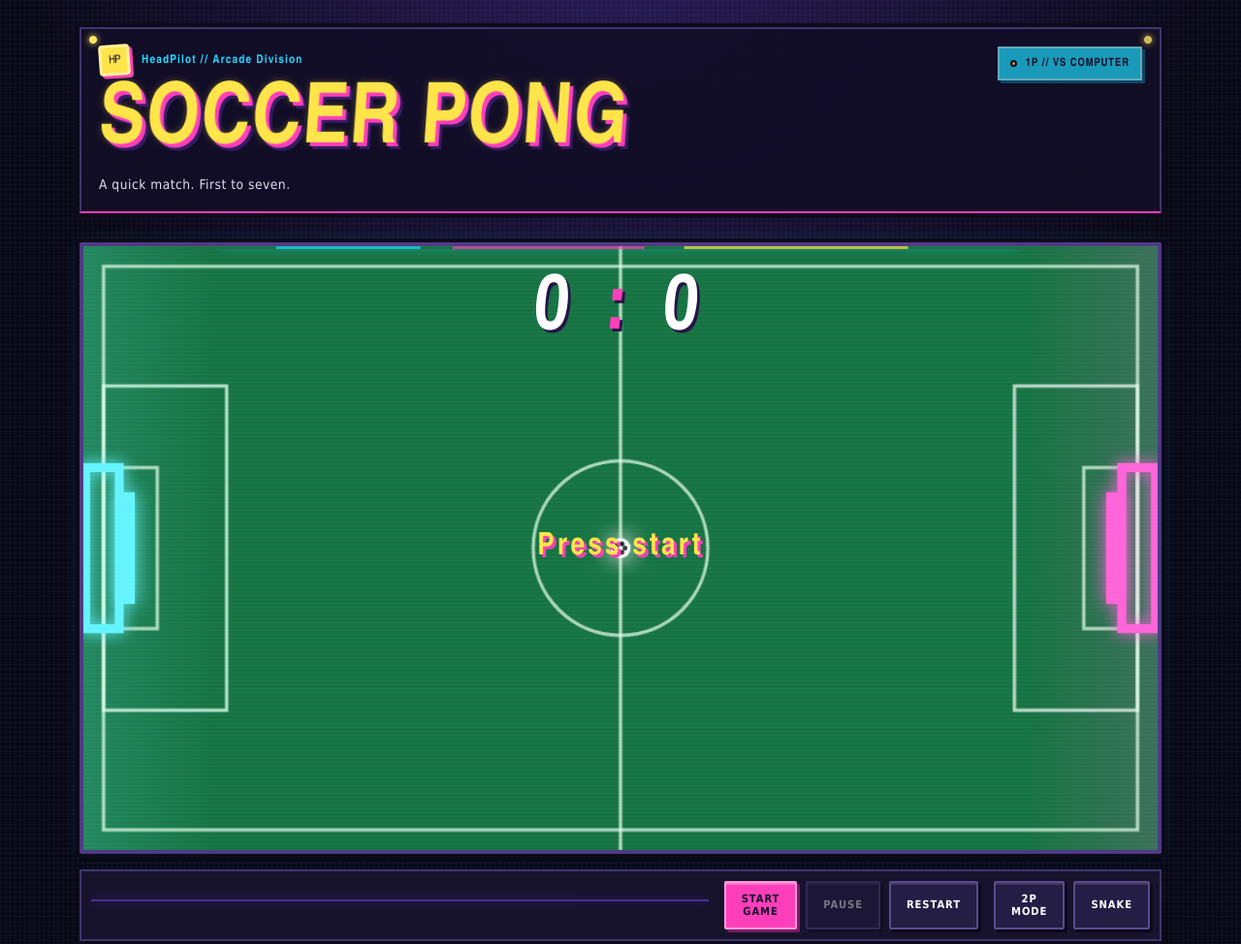
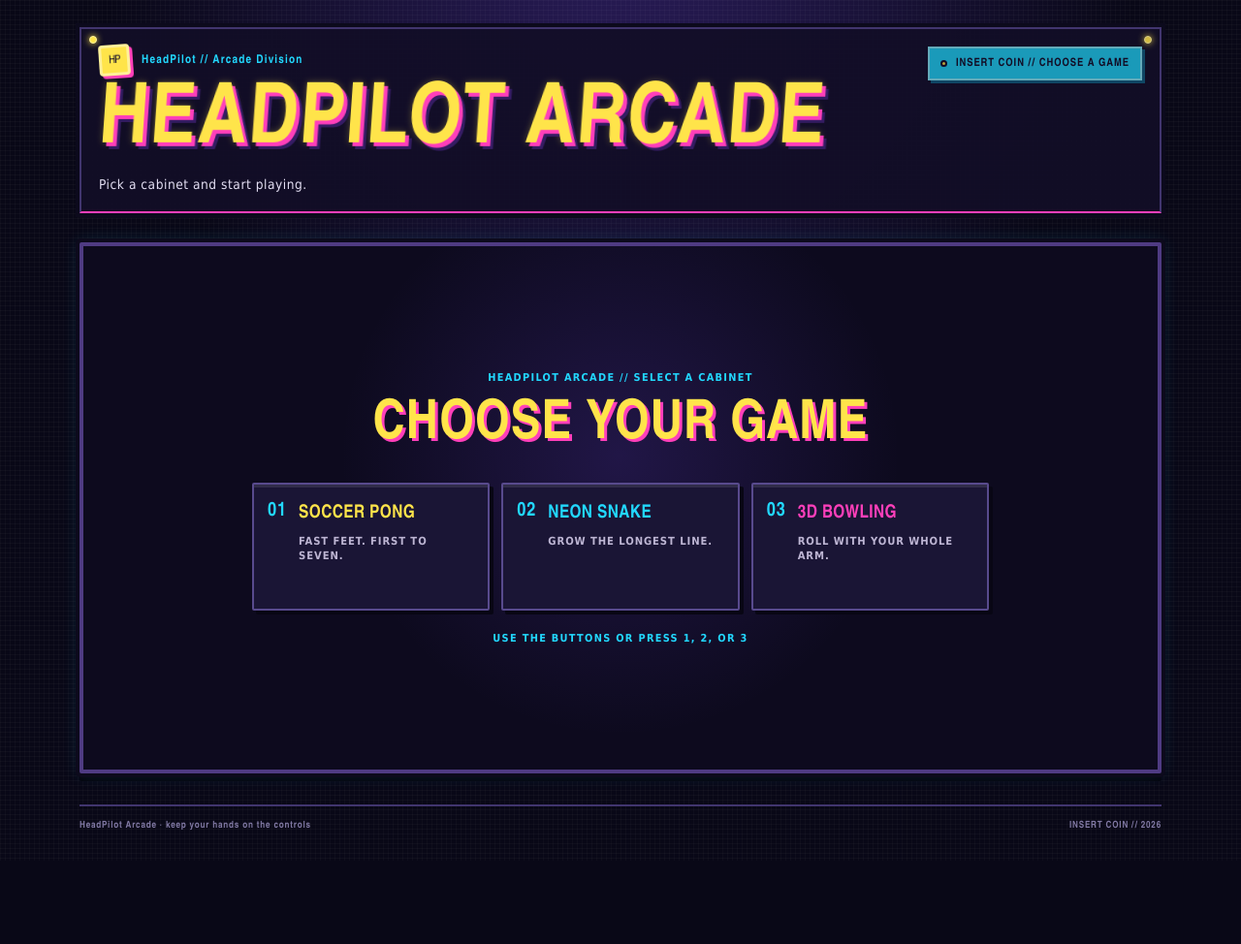
Before and after one commit to aj0khi/aircade-mru-hacks, a website built with Vite: page index.html in a window 1280 px wide. Shown: the top 974 px of the page at 97% size. After the commit the page ends 888 px from the top, so only its background shows below. Built offline with nearby package versions, Linux system fonts and the light colour scheme.

Commit message:
Add arcade cabinet game selection

```diff
--- a/index.html
+++ b/index.html
@@ -22,7 +22,26 @@
         </div>
       </header>
 
-      <section class="game-shell" aria-label="Soccer Pong game">
+      <section class="game-shell" aria-label="HeadPilot game selection">
+        <div id="game-menu" class="game-menu" aria-labelledby="game-menu-title">
+          <p class="menu-kicker">HEADPILOT ARCADE // SELECT A CABINET</p>
+          <h2 id="game-menu-title">Choose your game</h2>
+          <div class="game-menu-options">
+            <button class="game-choice choice-pong" type="button" data-game="pong">
+              <span class="choice-number">01</span>
+              <span><strong>Soccer Pong</strong><small>Fast feet. First to seven.</small></span>
+            </button>
+            <button class="game-choice choice-snake" type="button" data-game="snake">
+              <span class="choice-number">02</span>
+              <span><strong>Neon Snake</strong><small>Grow the longest line.</small></span>
+            </button>
+            <button class="game-choice choice-bowling" type="button" data-game="bowling-3d">
+              <span class="choice-number">03</span>
+              <span><strong>3D Bowling</strong><small>Roll with your whole arm.</small></span>
+            </button>
+          </div>
+          <p class="menu-hint">Use the buttons or press 1, 2, or 3</p>
+        </div>
         <div class="scoreboard" aria-live="polite">
           <span id="player-score">0</span>
           <span id="score-divider" class="score-divider">:</span>
@@ -39,7 +58,7 @@
         <div id="message" class="message">PRESS START</div>
       </section>
 
-      <section class="controls" aria-label="Game controls">
+      <section id="game-controls" class="controls" aria-label="Game controls">
         <div class="control-group primary-actions">
           <button id="start-button" class="primary" type="button">Start game</button>
           <button id="pause-button" type="button">Pause</button>
--- a/src/game/Snake.js
+++ b/src/game/Snake.js
@@ -96,9 +96,9 @@ export class Snake {
     const ctx = this.context;
     const cellWidth = this.canvas.width / this.columns;
     const cellHeight = this.canvas.height / this.rows;
-    ctx.fillStyle = "#101b14";
+    ctx.fillStyle = "#101327";
     ctx.fillRect(0, 0, this.canvas.width, this.canvas.height);
-    ctx.strokeStyle = "rgba(184, 255, 202, 0.08)";
+    ctx.strokeStyle = "rgba(123, 77, 255, 0.2)";
     ctx.lineWidth = 1;
     for (let x = 1; x < this.columns; x += 1) {
       ctx.beginPath(); ctx.moveTo(x * cellWidth, 0); ctx.lineTo(x * cellWidth, this.canvas.height); ctx.stroke();
@@ -106,8 +106,8 @@ export class Snake {
     for (let y = 1; y < this.rows; y += 1) {
       ctx.beginPath(); ctx.moveTo(0, y * cellHeight); ctx.lineTo(this.canvas.width, y * cellHeight); ctx.stroke();
     }
-    this.drawCell(ctx, this.food, cellWidth, cellHeight, "#f7d774");
-    this.snake.forEach((segment, index) => this.drawCell(ctx, segment, cellWidth, cellHeight, index === 0 ? "#64f4ff" : "#34b878"));
+    this.drawCell(ctx, this.food, cellWidth, cellHeight, "#ffe44a");
+    this.snake.forEach((segment, index) => this.drawCell(ctx, segment, cellWidth, cellHeight, index === 0 ? "#22d8ff" : "#ff3fba"));
   }
 
   drawCell(ctx, cell, width, height, color) {
--- a/src/main.js
+++ b/src/main.js
@@ -16,13 +16,16 @@ const playerScore = document.querySelector("#player-score");
 const opponentScore = document.querySelector("#opponent-score");
 const scoreDivider = document.querySelector("#score-divider");
 const instructions = document.querySelector("#instructions");
+const controls = document.querySelector("#game-controls");
 const gameShell = document.querySelector(".game-shell");
+const gameMenu = document.querySelector("#game-menu");
+const gameChoices = [...document.querySelectorAll(".game-choice")];
 const bowling3dFrame = document.querySelector("#bowling-3d-frame");
 const pressedKeys = new Set();
 const pong = new Game(canvas);
 const snake = new Snake(canvas);
-let activeGame = pong;
-let gameType = "pong";
+let activeGame = null;
+let gameType = null;
 let lastTime = performance.now();
 let seenGoalSequence = 0;
 let latestBowling3dSample = null;
@@ -166,6 +169,12 @@ function updateKeyboardInput() {
 }
 
 window.addEventListener("keydown", (event) => {
+  if (!gameType && ["Digit1", "Digit2", "Digit3"].includes(event.code)) {
+    event.preventDefault();
+    const gameByKey = { Digit1: "pong", Digit2: "snake", Digit3: "bowling-3d" };
+    selectGame(gameByKey[event.code]);
+    return;
+  }
   if (gameType === "pong" && keyToInput[event.code]) {
     event.preventDefault();
     pressedKeys.add(event.code);
@@ -226,23 +235,48 @@ modeButton.addEventListener("click", () => {
   updateModeUI();
 });
 gameButton.addEventListener("click", () => {
-  gameType = gameType === "pong"
+  const nextGame = gameType === "pong"
     ? "snake"
     : gameType === "snake"
       ? "bowling-3d"
       : "pong";
+  selectGame(nextGame);
+});
+gameChoices.forEach((choice) => {
+  choice.addEventListener("click", () => selectGame(choice.dataset.game));
+});
+
+function selectGame(nextGame) {
+  gameType = nextGame;
   activeGame = gameType === "pong" ? pong : gameType === "snake" ? snake : null;
   if (activeGame) activeGame.reset();
   bowling3dPaused = false;
+  gameMenu.hidden = true;
+  gameShell.classList.remove("awaiting-choice");
+  controls.hidden = false;
   bowling3dFrame.hidden = gameType !== "bowling-3d";
   bowling3dFrame.src = gameType === "bowling-3d" ? "/bowling-3d/index.html" : "about:blank";
   canvas.hidden = gameType === "bowling-3d";
   document.querySelector(".scoreboard").hidden = gameType === "bowling-3d";
   message.hidden = gameType === "bowling-3d";
   updateModeUI();
-});
+}
 
 function updateModeUI() {
+  if (!gameType) {
+    gameTitle.textContent = "HeadPilot Arcade";
+    gameSubtitle.textContent = "Pick a cabinet and start playing.";
+    modeLabel.textContent = "INSERT COIN // CHOOSE A GAME";
+    modeButton.hidden = true;
+    gameButton.hidden = true;
+    controls.hidden = true;
+    instructions.hidden = true;
+    gameShell.setAttribute("aria-label", "HeadPilot game selection");
+    instructions.innerHTML = "<strong>Choose a game</strong> above to begin";
+    return;
+  }
+  instructions.hidden = false;
+  gameShell.setAttribute("aria-label", `${gameType} game`);
   const twoPlayer = pong.mode === "two-player";
   const snakeMode = gameType === "snake";
   const bowling3dMode = gameType === "bowling-3d";
@@ -271,6 +305,12 @@ function updateModeUI() {
 }
 
 function updateUI() {
+  if (!gameType) {
+    startButton.disabled = true;
+    pauseButton.disabled = true;
+    restartButton.disabled = true;
+    return;
+  }
   const isSnake = gameType === "snake";
   if (gameType === "bowling-3d") {
     startButton.disabled = false;
@@ -336,6 +376,7 @@ function frame(now) {
   requestAnimationFrame(frame);
 }
 
+gameShell.classList.add("awaiting-choice");
 updateModeUI();
 requestAnimationFrame(frame);
 
--- a/src/styles/main.css
+++ b/src/styles/main.css
@@ -175,6 +175,113 @@ h1 {
   animation: cabinet-hum 6.5s ease-in-out infinite;
 }
 
+.game-shell.awaiting-choice {
+  min-height: min(540px, 54vw);
+}
+
+.game-menu {
+  position: relative;
+  z-index: 6;
+  display: grid;
+  min-height: min(540px, 54vw);
+  place-content: center;
+  padding: 42px 8%;
+  background:
+    radial-gradient(circle at 50% 40%, rgba(123, 77, 255, 0.18), transparent 45%),
+    #0d0a1e;
+  text-align: center;
+}
+
+.menu-kicker,
+.menu-hint {
+  margin: 0;
+  color: var(--blue);
+  font-size: 0.68rem;
+  font-weight: 900;
+  letter-spacing: 0.12em;
+  text-transform: uppercase;
+}
+
+.game-menu h2 {
+  margin: 11px 0 24px;
+  color: var(--yellow);
+  font-family: "Arial Narrow", "Franklin Gothic Heavy", Arial, sans-serif;
+  font-size: clamp(2rem, 5vw, 3.5rem);
+  font-weight: 900;
+  letter-spacing: 0.02em;
+  text-transform: uppercase;
+  text-shadow: 3px 3px 0 var(--pink);
+}
+
+.game-menu-options {
+  display: grid;
+  grid-template-columns: repeat(3, minmax(0, 1fr));
+  gap: 12px;
+  width: min(760px, 100%);
+  margin: 0 auto 22px;
+}
+
+.game-choice {
+  display: flex;
+  min-height: 132px;
+  align-items: flex-start;
+  gap: 12px;
+  padding: 16px 14px;
+  color: #fff;
+  border-color: #584a8d;
+  background: #1a1535;
+  text-align: left;
+  box-shadow: inset 0 3px 0 rgba(255, 255, 255, 0.1), 4px 4px 0 #080614;
+}
+
+.game-choice strong,
+.game-choice small {
+  display: block;
+}
+
+.game-choice strong {
+  margin-top: 2px;
+  color: var(--yellow);
+  font-family: "Arial Narrow", "Franklin Gothic Heavy", Arial, sans-serif;
+  font-size: 1.18rem;
+  font-weight: 900;
+  letter-spacing: 0.02em;
+  text-transform: uppercase;
+}
+
+.game-choice small {
+  margin-top: 10px;
+  color: #bdb5d3;
+  font-size: 0.7rem;
+  line-height: 1.35;
+}
+
+.choice-number {
+  color: var(--blue);
+  font-family: "Arial Narrow", "Franklin Gothic Heavy", Arial, sans-serif;
+  font-size: 1.25rem;
+  font-weight: 900;
+}
+
+.choice-snake strong {
+  color: var(--blue);
+}
+
+.choice-bowling strong {
+  color: var(--pink);
+}
+
+.game-menu[hidden] {
+  display: none;
+}
+
+.game-shell.awaiting-choice > canvas,
+.game-shell.awaiting-choice > #bowling-3d-frame,
+.game-shell.awaiting-choice > .scoreboard,
+.game-shell.awaiting-choice > .message {
+  display: none;
+}
+
 .game-shell::before {
   position: absolute;
   top: 0;
@@ -229,7 +336,9 @@ canvas {
 canvas[hidden],
 #bowling-3d-frame[hidden],
 .message[hidden],
-button[hidden] {
+button[hidden],
+.controls[hidden],
+.instructions[hidden] {
   display: none;
 }
 
@@ -506,6 +615,24 @@ button.primary {
     align-self: flex-start;
   }
 
+  .game-shell.awaiting-choice,
+  .game-menu {
+    min-height: 0;
+  }
+
+  .game-menu {
+    padding: 34px 18px;
+  }
+
+  .game-menu-options {
+    grid-template-columns: 1fr;
+  }
+
+  .game-choice {
+    min-height: 0;
+    align-items: center;
+  }
+
   .controls,
   .control-group {
     width: 100%;
```
Also changed, not shown: public/bowling-3d/index.html (+9 -8 lines).
